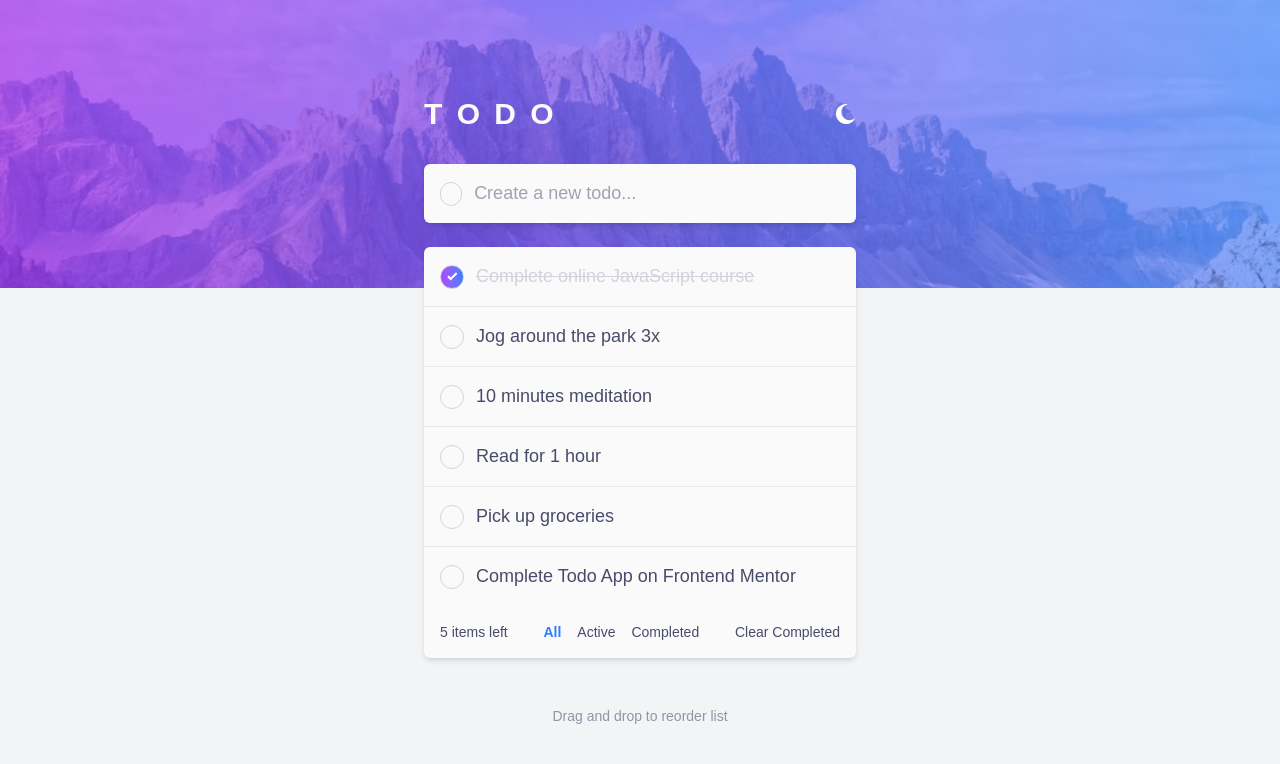
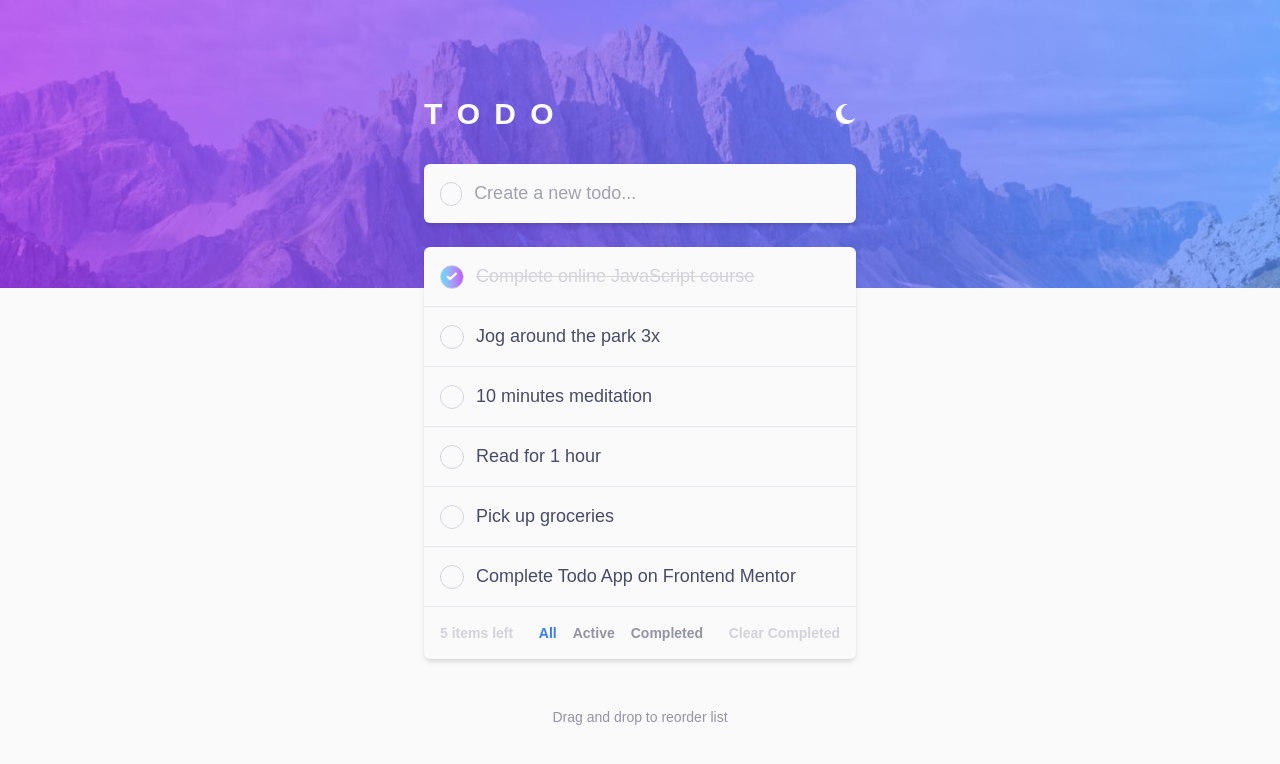
Before and after one commit to Iskarr/fm-todo, a Next.js app: page / in a window 1280 px wide. Shown: the top 764 px of the page. Built offline with nearby package versions, Linux system fonts and the light colour scheme.

Commit message:
updated light and dark mode

```diff
--- a/src/app/globals.css
+++ b/src/app/globals.css
@@ -12,6 +12,9 @@
     hsl(192, 100%, 67%),
     hsl(280, 87%, 65%)
   );
+
+  --gradient-primary: hsl(192, 100%, 67%);
+  --gradient-secondary: hsl(280, 87%, 65%);
 
   /* Neutral Colors - Light Theme */
   --light-very-light-gray: hsl(0, 0%, 98%);
@@ -51,3 +54,11 @@ body {
   font-size: 18px;
   font-family: "Josefin Sans", sans-serif;
 }
+
+.bg-dark-desaturated {
+  background: var(--dark-very-dark-desaturated-blue);
+}
+
+.bg-light-very-light-gray {
+  background: var(--light-very-light-gray);
+}
--- a/src/app/page.tsx
+++ b/src/app/page.tsx
@@ -1,5 +1,5 @@
 "use client";
-// Updated index.tsx without drag and drop functionality
+
 import { useState, useEffect } from "react";
 import Head from "next/head";
 import Image from "next/image";
@@ -22,6 +22,20 @@ import {
 import { CSS } from "@dnd-kit/utilities";
 import { Todo } from "../Types";
 
+export default function Home() {
+  const [todos, setTodos] = useState<Todo[]>([
+    { id: 1, text: "Complete online JavaScript course", completed: true },
+    { id: 2, text: "Jog around the park 3x", completed: false },
+    { id: 3, text: "10 minutes meditation", completed: false },
+    { id: 4, text: "Read for 1 hour", completed: false },
+    { id: 5, text: "Pick up groceries", completed: false },
+    { id: 6, text: "Complete Todo App on Frontend Mentor", completed: false },
+  ]);
+
+  const [newTodo, setNewTodo] = useState("");
+  const [filter, setFilter] = useState<"all" | "active" | "completed">("all");
+  const [isDarkMode, setIsDarkMode] = useState(false);
+
   // Sortable Todo Item component
   function SortableTodoItem({
     todo,
@@ -38,38 +52,49 @@ function SortableTodoItem({
       transition,
     };
 
+    // Fix: Handle the toggle separately from drag
+    const handleToggle = (e: React.MouseEvent) => {
+      e.stopPropagation(); // Prevent drag from being triggered
+      toggleTodo(todo.id);
+    };
+
     return (
       <li
         ref={setNodeRef}
         style={style}
         {...attributes}
-      className="border-b border-gray-200 last:border-b-0"
+        className="border-b border-gray-200"
+        key={todo.id}
       >
-      <div className="flex items-center p-4 cursor-grab" {...listeners}>
+        <div className="flex items-center p-4">
           <button
-          onClick={() => toggleTodo(todo.id)}
-          className={`w-6 h-6 rounded-full border border-gray-300 mr-3 flex items-center justify-center ${
-            todo.completed ? "bg-gradient-to-r from-purple-500 to-blue-500" : ""
+            onClick={handleToggle}
+            className={`w-6 h-6 rounded-full border border-gray-300 mr-3 flex items-center justify-center cursor-pointer ${
+              todo.completed
+                ? "bg-gradient-to-r from-(--gradient-primary) to-(--gradient-secondary)"
+                : ""
             }`}
           >
             {todo.completed && (
-            <svg
-              xmlns="http://www.w3.org/2000/svg"
-              width="11"
-              height="9"
-              fill="none"
-              viewBox="0 0 11 9"
-            >
-              <path stroke="#fff" strokeWidth="2" d="M1 4.304L3.696 7l6-6" />
-            </svg>
+              <Image
+                src="/images/icon-check.svg"
+                width={12}
+                height={9}
+                alt="Check Icon"
+              />
             )}
           </button>
           <span
-          className={`${
-            todo.completed
-              ? "line-through text-(--light-light-grayish-blue)"
-              : ""
-          }`}
+            className={`flex-grow cursor-grab ${
+              isDarkMode
+                ? todo.completed
+                  ? "line-through text-(--dark-very-dark-grayish-blue-1)" // Dark mode, completed: white text with strike
+                  : "text-(--dark-light-grayish-blue)" // Dark mode, not completed: white text
+                : todo.completed
+                ? "line-through text-(--light-light-grayish-blue)" // Light mode, completed: light gray text with strike
+                : "text-(--light-very-dark-grayish-blue)" // Light mode, not completed: dark text
+            } ${isDarkMode ? "border-gray-700" : "border-gray-300"}`}
+            {...listeners}
           >
             {todo.text}
           </span>
@@ -77,20 +102,6 @@ function SortableTodoItem({
       </li>
     );
   }
-
-export default function Home() {
-  const [todos, setTodos] = useState<Todo[]>([
-    { id: 1, text: "Complete online JavaScript course", completed: true },
-    { id: 2, text: "Jog around the park 3x", completed: false },
-    { id: 3, text: "10 minutes meditation", completed: false },
-    { id: 4, text: "Read for 1 hour", completed: false },
-    { id: 5, text: "Pick up groceries", completed: false },
-    { id: 6, text: "Complete Todo App on Frontend Mentor", completed: false },
-  ]);
-
-  const [newTodo, setNewTodo] = useState("");
-  const [filter, setFilter] = useState<"all" | "active" | "completed">("all");
-  const [isDarkMode, setIsDarkMode] = useState(false);
 
   // Setup DnD sensors
   const sensors = useSensors(
@@ -159,7 +170,7 @@ export default function Home() {
   return (
     <div
       className={`min-h-screen transition-colors duration-300 ${
-        isDarkMode ? "bg-gray-900" : "bg-gray-100"
+        isDarkMode ? "bg-dark-desaturated" : "bg-light-very-light-gray"
       }`}
     >
       <Head>
@@ -168,24 +179,26 @@ export default function Home() {
       </Head>
 
       {/* Background image */}
-      <div className="relative w-full h-72 bg-gradient-to-r from-purple-500 to-blue-500 z-0">
+      <div className="relative w-full h-72 bg-gradient-to-r from-(--gradient-secondary) to-(--gradient-primary) z-0">
         {/* You will import your background image here */}
         {isDarkMode && (
           <Image
             src="/images/bg-desktop-dark.jpg"
             alt="Background Image"
-            layout="fill"
-            objectFit="cover"
+            width={1440}
+            height={300}
             quality={100}
+            className="w-full h-full"
           />
         )}
         {!isDarkMode && (
           <Image
             src="/images/bg-desktop-light.jpg"
             alt="Background Image"
-            layout="fill"
-            objectFit="cover"
+            width={1440}
+            height={300}
             quality={100}
+            className="w-full h-full"
           />
         )}
       </div>
@@ -210,7 +223,7 @@ export default function Home() {
                 src="/images/icon-moon.svg"
                 width={20}
                 height={20}
-                alt="Sun Icon"
+                alt="Moon Icon"
               />
             )}
           </button>
@@ -219,8 +232,10 @@ export default function Home() {
         {/* New Todo Input */}
         <form onSubmit={handleSubmit} className="mb-6">
           <div
-            className={`flex items-center bg-(--light-very-light-gray) rounded-md shadow-md p-4 ${
-              isDarkMode ? "bg-gray-800 text-white" : ""
+            className={`flex items-center rounded-md shadow-md p-4 ${
+              isDarkMode
+                ? "bg-dark-desaturated text-(--dark-light-grayish-blue)"
+                : "bg-light-very-light-gray"
             }`}
           >
             <div className="w-6 h-6 rounded-full border border-gray-300 mr-3"></div>
@@ -229,7 +244,7 @@ export default function Home() {
               placeholder="Create a new todo..."
               className={`w-full outline-none ${
                 isDarkMode
-                  ? "bg-gray-800 text-white"
+                  ? "bg-dark-desaturated text-(--dark-light-grayish-blue)"
                   : "text-(--light-very-dark-grayish-blue)"
               }`}
               value={newTodo}
@@ -240,10 +255,10 @@ export default function Home() {
 
         {/* Todo List */}
         <div
-          className={`bg-(--light-very-light-gray) rounded-md shadow-md overflow-hidden ${
+          className={`rounded-md shadow-md overflow-hidden ${
             isDarkMode
-              ? "bg-gray-800 text-white"
-              : "text-(--light-very-dark-grayish-blue)"
+              ? "bg-dark-desaturated text-(--dark-light-grayish-blue)"
+              : "text-(--light-very-dark-grayish-blue) bg-light-very-light-gray"
           }`}
         >
           <DndContext
@@ -268,14 +283,22 @@ export default function Home() {
           </DndContext>
 
           {/* Todo Footer */}
-          <div className="flex justify-between items-center p-4 text-sm text-(--light-very-dark-grayish-blue)">
-            <span>{activeTodosCount} items left</span>
+          <div
+            className={`${
+              isDarkMode
+                ? "text-(--dark-dark-grayish-blue)" // dark mode
+                : "text-(--light-light-grayish-blue)" // light mode
+            } flex justify-between items-center p-4 text-sm font-normal`}
+          >
+            <span className="font-semibold">{activeTodosCount} items left</span>
 
-            <div className="hidden md:flex space-x-4">
+            <div className="hidden md:flex space-x-4 text-(--light-dark-grayish-blue)">
               <button
                 onClick={() => setFilter("all")}
                 className={`${
-                  filter === "all" ? "text-blue-500 font-bold" : ""
+                  filter === "all"
+                    ? "font-bold text-(--primary-bright-blue)"
+                    : "font-bold"
                 }`}
               >
                 All
@@ -283,7 +306,9 @@ export default function Home() {
               <button
                 onClick={() => setFilter("active")}
                 className={`${
-                  filter === "active" ? "text-blue-500 font-bold" : ""
+                  filter === "active"
+                    ? "font-bold text-(--primary-bright-blue)"
+                    : "font-bold"
                 }`}
               >
                 Active
@@ -291,21 +316,25 @@ export default function Home() {
               <button
                 onClick={() => setFilter("completed")}
                 className={`${
-                  filter === "completed" ? "text-blue-500 font-bold" : ""
+                  filter === "completed"
+                    ? "font-bold text-(--primary-bright-blue)"
+                    : "font-bold"
                 }`}
               >
                 Completed
               </button>
             </div>
 
-            <button onClick={clearCompleted}>Clear Completed</button>
+            <button onClick={clearCompleted} className="font-semibold">
+              Clear Completed
+            </button>
           </div>
         </div>
 
         {/* Mobile Filter Buttons */}
         <div
-          className={`md:hidden mt-4 p-4 bg-(--light-very-light-gray) rounded-md shadow-md flex justify-center space-x-4 ${
-            isDarkMode ? "bg-gray-800 text-white" : ""
+          className={`md:hidden mt-4 p-4  rounded-md shadow-md flex justify-center space-x-4 ${
+            isDarkMode ? "bg-gray-800 text-white" : "bg-light-very-light-gray"
           }`}
         >
           <button
@@ -328,11 +357,11 @@ export default function Home() {
           </button>
           <button
             onClick={() => setFilter("completed")}
-            className={`${
-              filter === "completed"
-                ? "text-(--primary-bright-blue) font-bold"
-                : ""
-            }`}
+            className={` ${
+              isDarkMode
+                ? "bg-gray-800 text-gray-200"
+                : "bg-light-very-light-gray text-(--primary-bright-blue)"
+            }${filter === "completed" ? "font-bold" : ""}`}
           >
             Completed
           </button>
```
Lines whose indentation alone changed are shown as unchanged.
